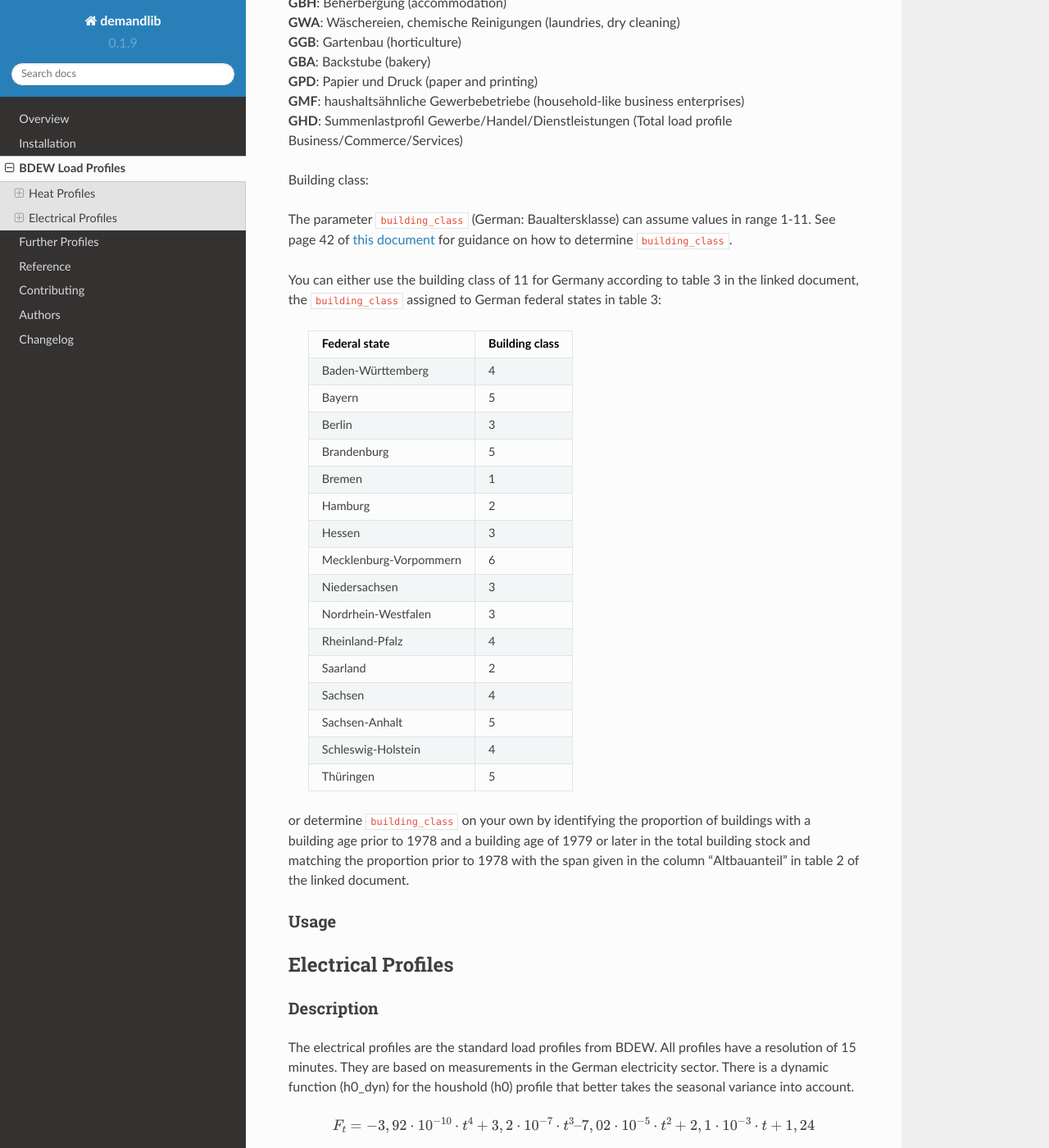
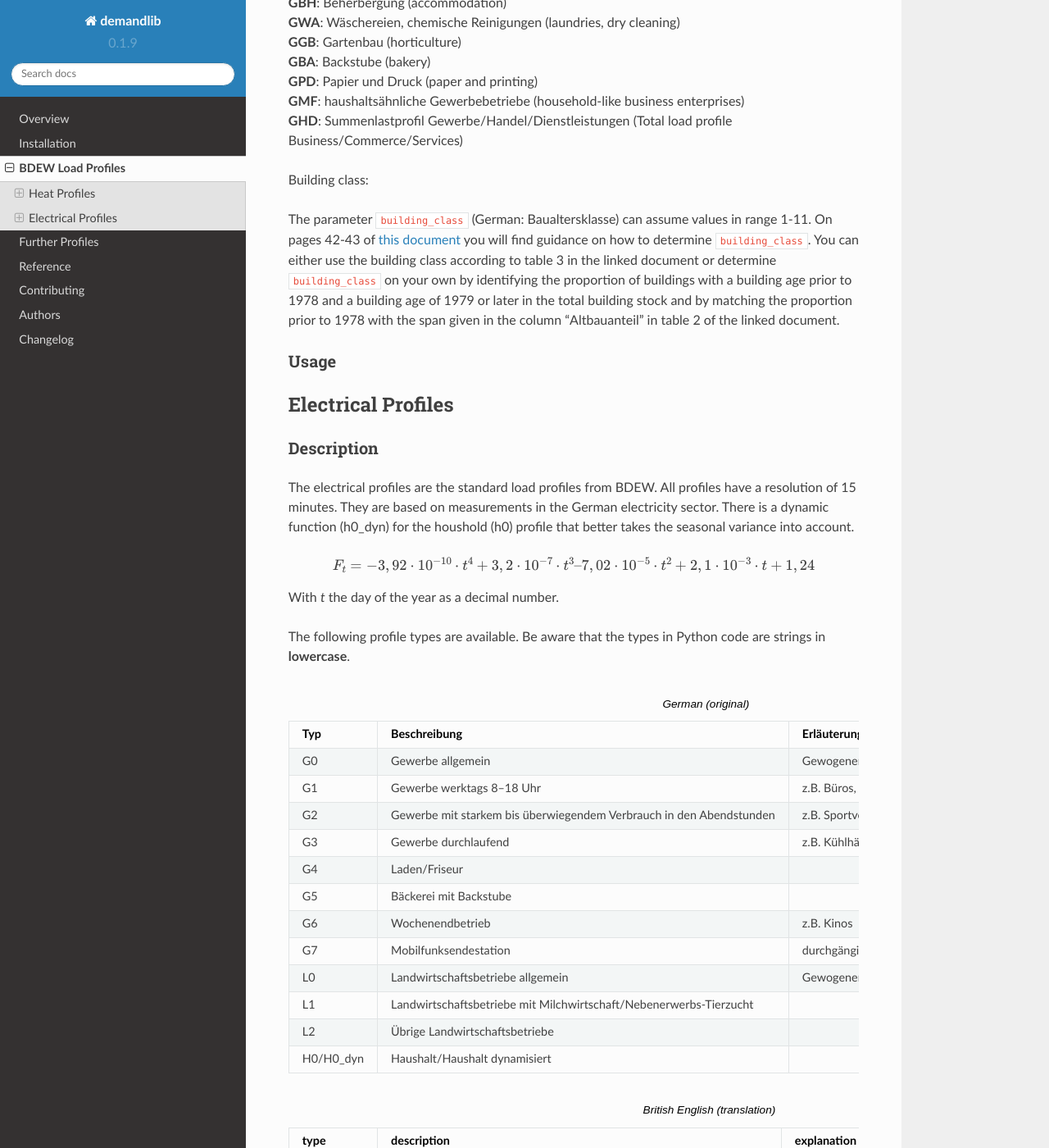
Before and after one commit to oemof/demandlib, a Sphinx documentation site: the page built from docs/bdew.rst, in a window 1280 px wide and 1400 px high, scrolled down 1228 px. Shown: the whole window at 82% size. Built offline with Sphinx 7.4.7 and the Read the Docs theme 2.0.0, drawn with Linux system fonts in a browser that asks for light colours; formulas are drawn with MathJax 3.

Commit message:
Apply suggestions from code review

```diff
--- a/docs/bdew.rst
+++ b/docs/bdew.rst
@@ -61,33 +61,12 @@ Types of houses:
 Building class:
 
 The parameter ``building_class`` (German: Baualtersklasse) can assume values in range 1-11.
-See page 42 of `this document <https://www.eko-netz.de/files/eko-netz/download/3.5_standardlastprofile_bgw_information_lastprofile.pdf>`_ for guidance on how to determine ``building_class``.
-
-You can either use the building class of 11 for Germany according to table 3 in the linked document, the ``building_class`` assigned to German federal states in table 3:
-
-    ========================= =====================================
-    Federal state                    Building class
-    ========================= =====================================
-    Baden-Württemberg           4
-    Bayern                      5
-    Berlin                      3
-    Brandenburg                 5
-    Bremen                      1
-    Hamburg                     2
-    Hessen                      3
-    Mecklenburg-Vorpommern      6
-    Niedersachsen               3
-    Nordrhein-Westfalen         3
-    Rheinland-Pfalz             4
-    Saarland                    2
-    Sachsen                     4
-    Sachsen-Anhalt              5
-    Schleswig-Holstein          4
-    Thüringen                   5
-    ========================= =====================================
-
-or determine ``building_class`` on your own by identifying the proportion of buildings with a building age prior to 1978 and a building age of 1979 or later in the total building stock
-and matching the proportion prior to 1978 with the span given in the column "Altbauanteil" in table 2 of the linked document.
+On pages 42-43 of `this document <https://www.eko-netz.de/files/eko-netz/download/3.5_standardlastprofile_bgw_information_lastprofile.pdf>`_
+you will find guidance on how to determine ``building_class``.
+You can either use the building class according to table 3 in the linked document or determine ``building_class`` on
+your own by identifying the proportion of buildings with a building age prior to 1978 and a building age of 1979 or
+later in the total building stock and by matching the proportion prior to 1978 with the span given in the column
+"Altbauanteil" in table 2 of the linked document.
 
 Usage
 +++++
```
